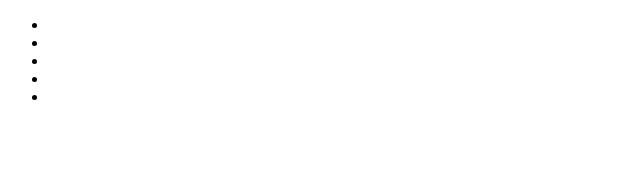
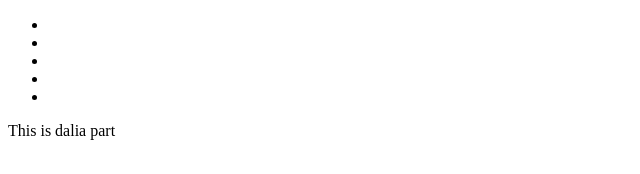
Before and after one commit to daliaJR/restaurant-project-team1, a plain HTML site: page index.html in a window 1280 px wide. Shown: the whole page, without its empty margins (0-640 px from the left). Drawn offline with Linux system fonts and the light colour scheme.

Commit message:
add paragraph in chef dection

```diff
--- a/index.html
+++ b/index.html
@@ -30,7 +30,9 @@
     </section>
 
 
-    <section class="chef-part"></section>
+    <section class="chef-part">
+        <p>This is dalia part</p>
+    </section>
    <footer>
 
    </footer>
```
